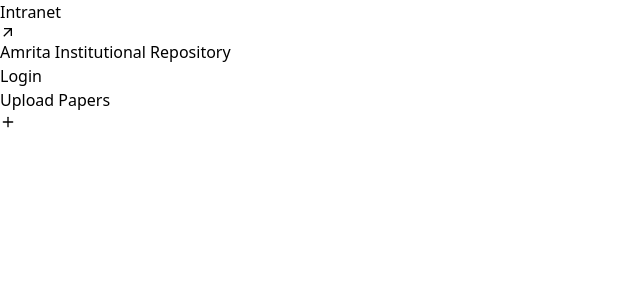
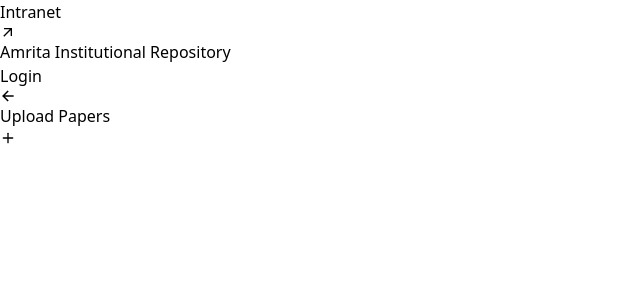
Before and after one commit to Kiranpatil02/Exam_repo, a React (Vite) app: page /Dashboard in a window 1280 px wide. Shown: the top 300 px of the page, without its empty margins (0-640 px from the left). Built offline with nearby package versions, Linux system fonts and the light colour scheme; no server answers; what @azure/cosmos, @azure/storage-blob would draw is missing.

Commit message:
Small fix

```diff
--- a/src/Components/Content/Dashboard.jsx
+++ b/src/Components/Content/Dashboard.jsx
@@ -1,12 +1,18 @@
-import React from 'react'
-import DashCard from './dashcard'
-export default function Dashboard(){
-    return(
-        <>
-        <div className='flex flex-wrap gap-20 gap-y-10  justify-center w-full items-center  mt-5'>
-            <DashCard/>
-        </div>
-
-        </>
-    )
+import React from "react";
+import DashCard from "./dashcard";
+import { Link } from "react-router-dom";
+import { IoArrowBackSharp } from "react-icons/io5";
+export default function Dashboard() {
+  return (
+    <>
+      <div className="text-3xl absolute mt-5 w-fit ml-10 hover:cursor-pointer">
+        <Link to={"/"}>
+          <IoArrowBackSharp />
+        </Link>
+      </div>
+      <div className="flex flex-wrap gap-20 gap-y-10  justify-center w-full items-center  mt-5">
+        <DashCard />
+      </div>
+    </>
+  );
 }
```
